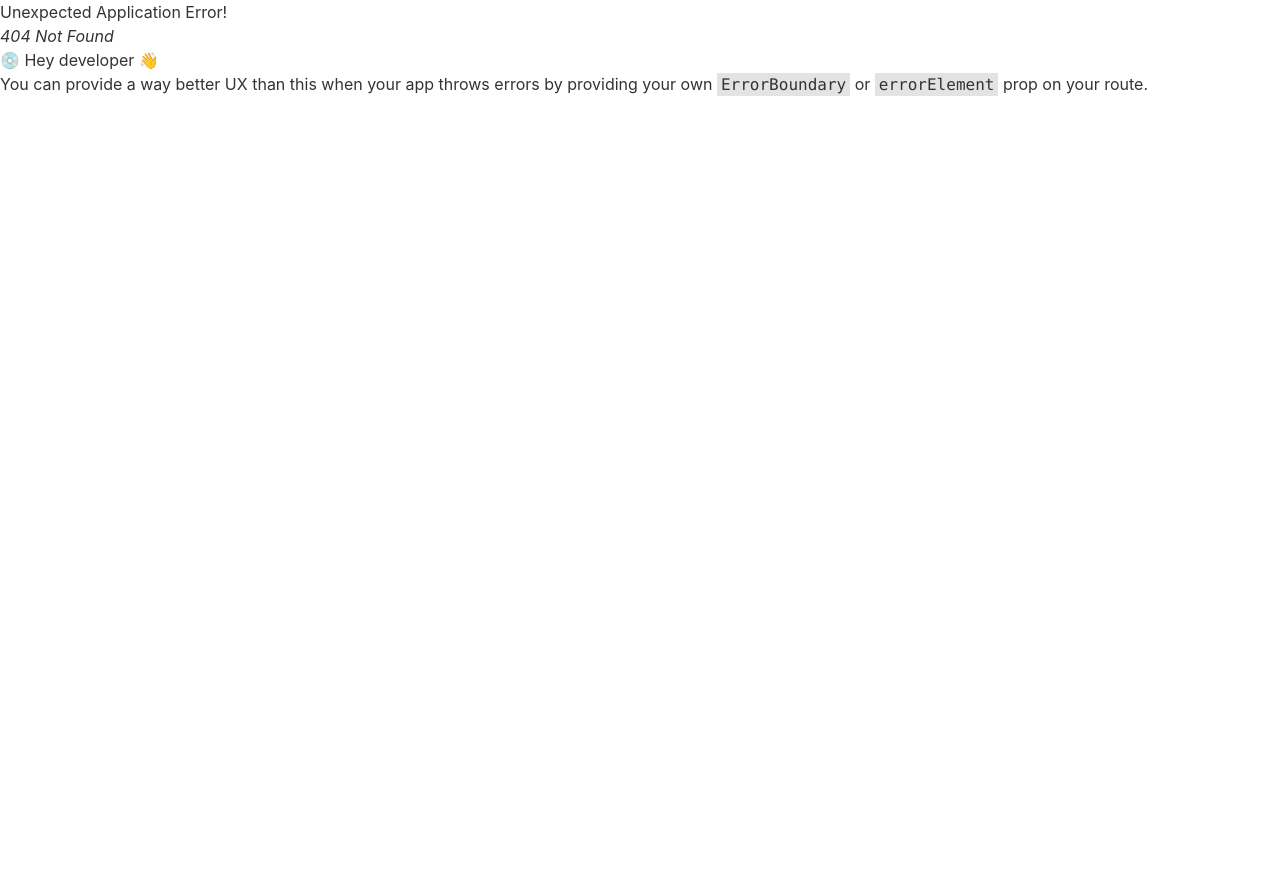
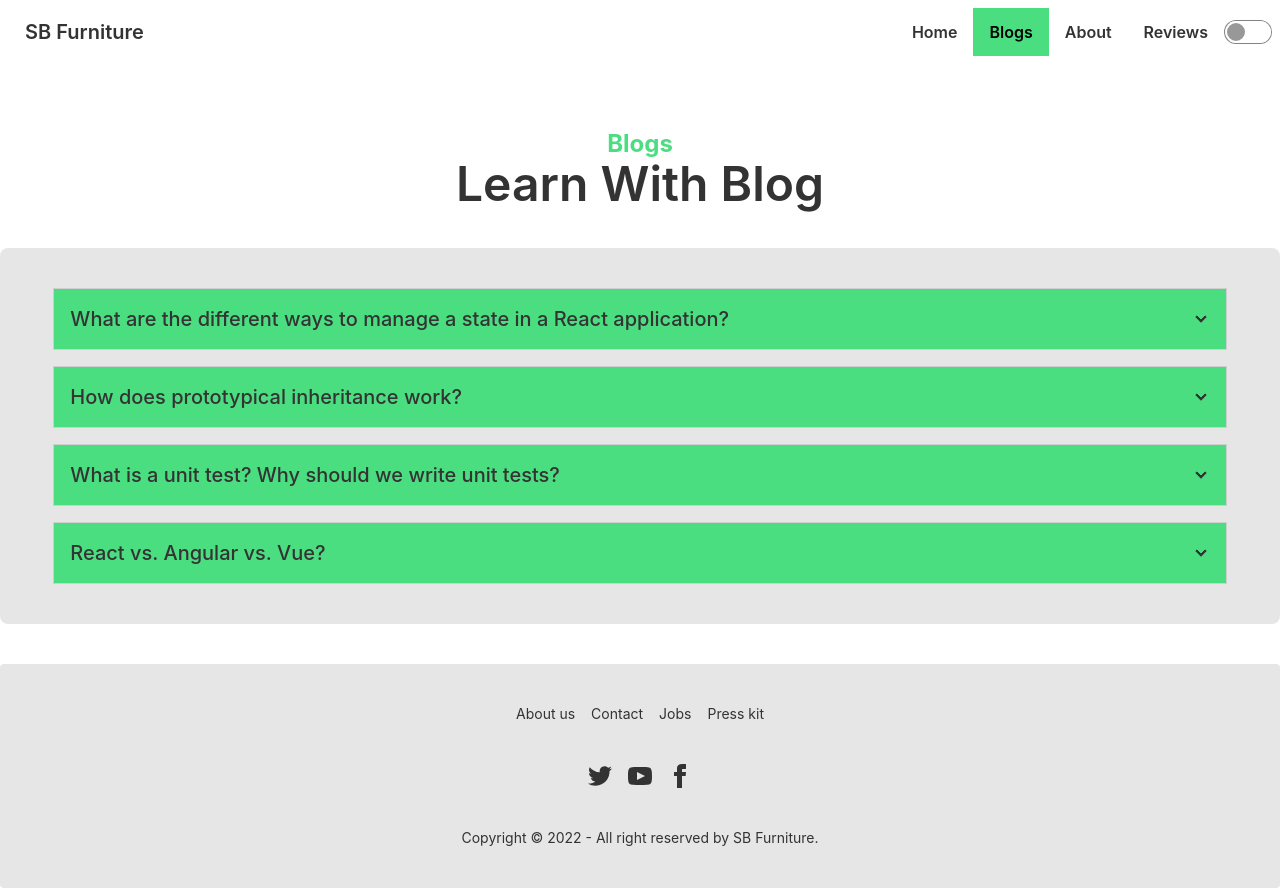
Before and after one commit to StrikerAbir/SB_Furniture, a React (Create React App) app: page /blogs in a window 1280 px wide. Before the commit this address had no page. Before the commit the page ends 800 px from the top, so only its background shows below. Built offline with nearby package versions, Linux system fonts and the light colour scheme.

Commit message:
Blogs done

```diff
--- /dev/null
+++ b/src/hooks/useTitle.js
@@ -0,0 +1,8 @@
+import { useEffect } from "react";
+
+const useTitle = (title) => {
+  useEffect(() => {
+    document.title = `${title} - T-Drawing`;
+  }, [title]);
+};
+export default useTitle;
--- /dev/null
+++ b/src/pages/Blogs/Blogs.js
@@ -0,0 +1,131 @@
+import React from "react";
+import useTitle from "../../hooks/useTitle";
+
+const BLogs = () => {
+  useTitle("Blogs");
+  return (
+    <div className="mt-16 mb-10">
+      <div className="text-center">
+        <p className="text-2xl font-bold text-primary">Blogs</p>
+        <h2 className="text-5xl font-semibold">Learn With Blog </h2>
+      </div>
+
+      <div className="flex justify-center bg-base-200 rounded-lg my-10">
+        <div className="my-10 w-11/12">
+          <div className="grid grid-cols-1 gap-4">
+            <div
+              tabIndex={0}
+              className="collapse collapse-arrow border border-base-300 bg-base-100"
+            >
+              <div className="collapse-title text-xl font-medium bg-primary dark:text-black">
+                What are the different ways to manage a state in a React
+                application?
+              </div>
+              <div className="collapse-content">
+                <p>
+                  There are four main types of state you need to properly manage
+                  in your React apps: <br />
+                  {`
+
+
+1. Local state:
+Local state is most often managed in React using the useState hook.
+For example, local state would be needed to show or hide a modal component or to track values for a form component, such as form submission, when the form is disabled and the values of a form's inputs.
+2. Global state:
+Global state is necessary when we want to get and update data anywhere in our app, or in multiple components at least. A common example of global state is authenticated user state. If a user is logged into our app, it is necessary to get and change their data throughout our application.
+3. Server state
+Server state is a simple concept, but can be hard to manage alongside all of our local and global UI state.
+There are several pieces of state that must be managed every time you fetch or update data from an external server, including loading and error state.
+4. URL state:
+URL state is often missing as a category of state, but it is an important one.
+In many cases, a lot of major parts of our application rely upon accessing URL state. Try to imagine building a blog without being able to fetch a post based off of its slug or id that is located in the URL!
+                    `}
+                </p>
+              </div>
+            </div>
+            <div
+              tabIndex={1}
+              className="collapse collapse-arrow border border-base-300 bg-base-100"
+            >
+              <div className="collapse-title text-xl font-medium bg-primary dark:text-black">
+                How does prototypical inheritance work?
+              </div>
+              <div className="collapse-content">
+                <p>
+                  {`
+                    The Prototypal Inheritance is a feature in javascript used to add methods and properties in objects. It is a method by which an object can inherit the properties and methods of another object. Traditionally, in order to get and set the [[Prototype]] of an object, we use Object. getPrototypeOf and Object.
+                    `}
+                </p>
+              </div>
+            </div>
+            <div
+              tabIndex={2}
+              className="collapse collapse-arrow border border-base-300 bg-base-100"
+            >
+              <div className="collapse-title text-xl font-medium bg-primary dark:text-black">
+                What is a unit test? Why should we write unit tests?
+              </div>
+              <div className="collapse-content">
+                <p>
+                  {`Unit testing is a software development process in which the smallest testable parts of an application, called units, are individually and independently scrutinized for proper operation. This testing methodology is done during the development process by the software developers and sometimes QA staff.  The main objective of unit testing is to isolate written code to test and determine if it works as intended. Unit testing is an important step in the development process, because if done correctly, it can help detect early flaws in code which may be more difficult to find in later testing stages.`}
+                </p>
+              </div>
+            </div>
+            <div
+              tabIndex={3}
+              className="collapse collapse-arrow border border-base-300 bg-base-100"
+            >
+              <div className="collapse-title text-xl font-medium bg-primary dark:text-black">
+                React vs. Angular vs. Vue?
+              </div>
+              <div className="collapse-content">
+                <p>
+                  {`
+                    1. Angular:
+
+MVC framework
+Angular is a MVW (Model-View-Whatever) framework, traditionally used as an MVC (Model-View-Controller). Due to this, the application is divided into three interconnected components. This enables Angular JS developers to write well-structured code, which is beneficial for complex projects.
+
+Angular templates
+The templates for component creation are readable because they mostly use standard HTML tags.
+Simple implementation of two-way data binding. Two-way data binding means that any changes to the model affect the view. Vice versa when the view changes, model immediately changes as well. Angular allows simple two-way data binding, which is beneficial for simple applications. More complex apps work more quickly with one-way data binding, which works only in one direction (view-to-model or model-to-view), depending on the needs of the software. This allows resources to be saved.
+
+2. React:
+Component model
+React doesn’t use any templates. The component logic is written in JavaScript, giving it more flexibility and enabling large amounts of data to easily pass through your app, while maintaining the state of the DOM. Although this approach is used in every compared frontend frameworks, React was the first one to introduce a component model.
+
+Virtual DOM
+As explained, a virtual DOM enables a simplified copy of the DOM to be created. All changes that need to be implemented are made in the virtual DOM. Later, the two DOMs are compared and, when the differences are identified, the real DOM will re-render only the changed part. This process is much faster and more efficient than working directly with the DOM.
+
+One-way data binding
+Two-way data binding was an advantage for Angular, and React’s one-way data binding may be an advantage as well. This approach makes the view react to any changes made to the model, but the changes in the view itself cannot affect the model. As a result, the data only flows in one direction, reducing the possibility of any side effects.
+
+Usage of pure functions
+Unlike Angular, React doesn’t require you to use classes. Your application UI can be created using pure functions, simplifying the codebase.
+
+                    3.Vue:
+                    MVC framework
+Just like Angular, Vue is an MVC (or Model-View-Controller) framework. The advantage of this is obvious – it allows  you to write well-structured code, which is extremely important when developing complex applications.
+
+Lightweight solution
+One significant advantage of Vue is the small framework size as it doesn’t include many features right “out the box”, but the functionality is easily extended with a variety of third-party solutions. It is often compared with Angular, which is a monolithic framework that has a bunch of built-in features that are unlikely to be used in your app at all. Of course, tree-shaking allows you to eliminate unused code, but the framework size is still larger compared to what Vue offers. A full-featured Vue.js project with Vuex + vue-router weighs ~30kb gzipped. At the same time, an out-of-the-box, AOT-compiled application generated using angular-cli has a size of ~130kb gzipped. Its compact size and ability to include third-party modules to extend the functionality make Vue.js a wiser choice for those who care about reducing size, and therefore, improving the speed of the web app.
+
+Declarative templates
+Templates in Vue.js are written in HTML, making them readable without knowledge of other programming languages.
+
+Virtual DOM
+Due to a lighter-weight virtual DOM implementation, apps built with Vue.js have the highest performance compared with other frontend frameworks.
+
+Two-way data binding
+Vue.js automatically syncs the whole model with the DOM. `}
+                </p>
+              </div>
+            </div>
+          </div>
+        </div>
+      </div>
+    </div>
+  );
+};
+
+export default BLogs;
--- a/src/layouts/ThemeLayout.js
+++ b/src/pages/Home/Home.js
@@ -1,11 +1,11 @@
 import React from 'react';
 
-const ThemeLayout = () => {
+const Home = () => {
     return (
         <div>
-
+            home
         </div>
     );
 };
 
-export default ThemeLayout;
+export default Home;
```
Also changed, not shown: src/routes/Routes.js (+13 -1 lines).
